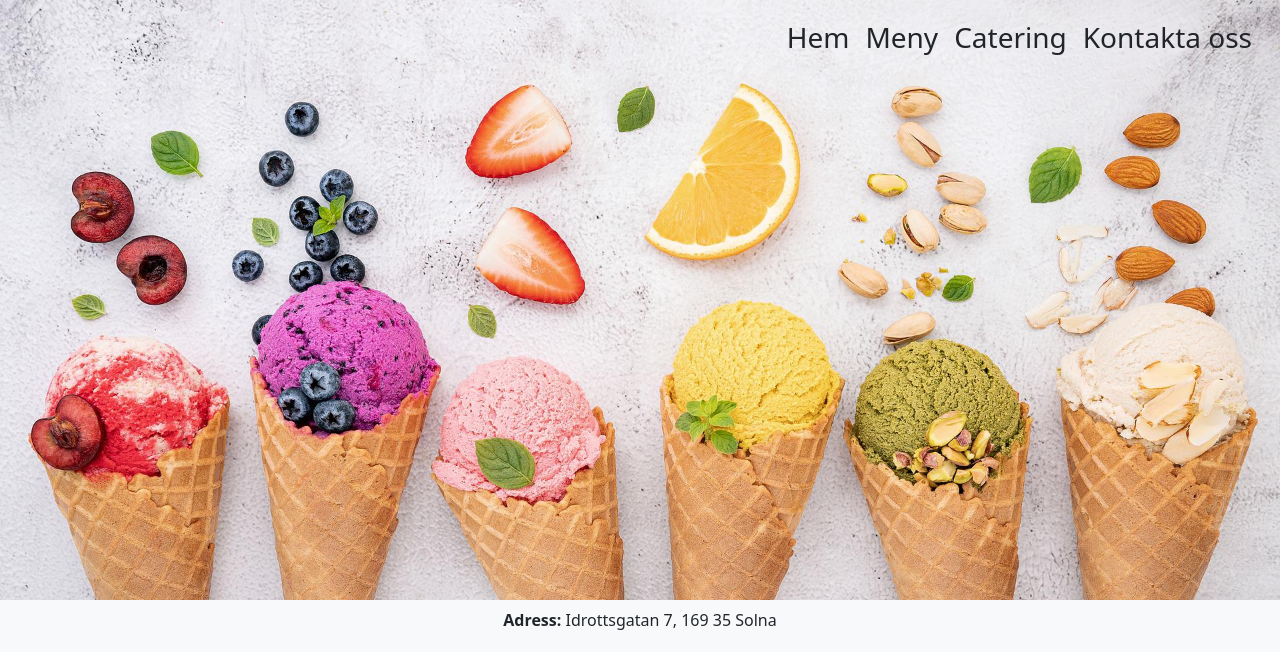
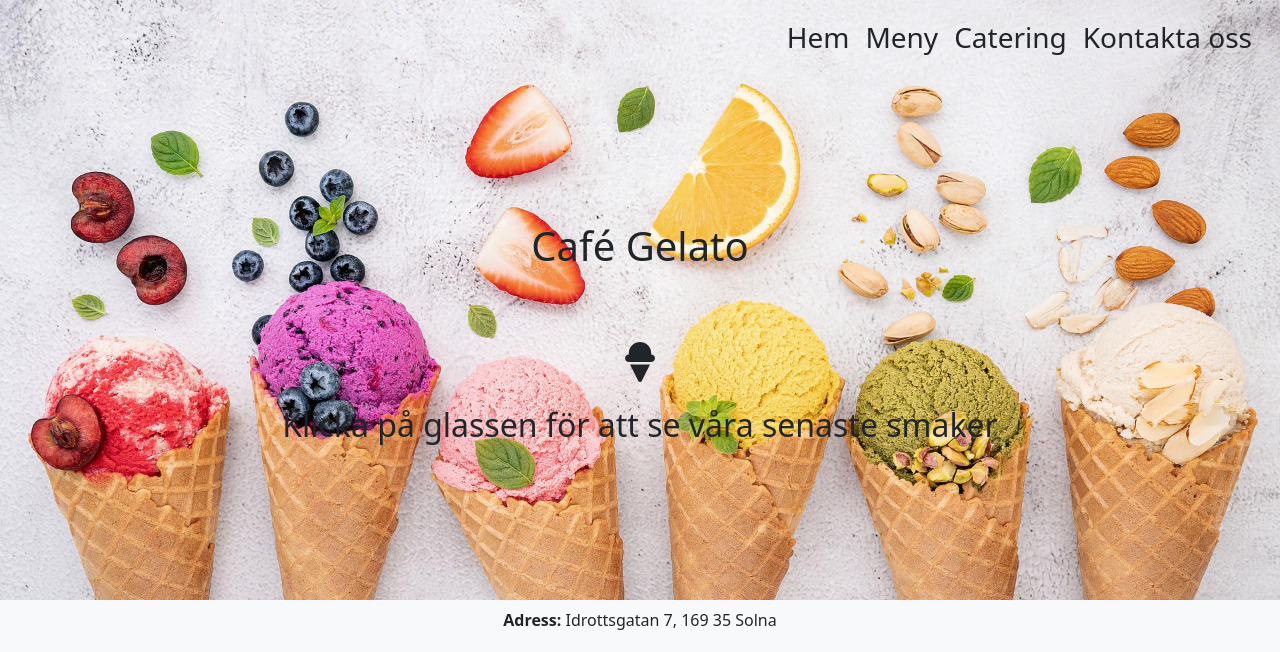
Before and after one commit to Ehnvik/bootstrap-hemsida, a plain HTML site: page index.html in a window 1280 px wide. Shown: the top 652 px of the page. Drawn offline with nearby package versions, Linux system fonts and the light colour scheme.

Commit message:
Completed index main content

```diff
--- a/index.html
+++ b/index.html
@@ -47,7 +47,15 @@
         </nav>
     </header>
 
-
+    <main class="row mt-auto">
+        <article class="col-12 d-flex justify-content-center">
+            <h1 class="fs-1 mb-5">Café Gelato</h1>
+        </article>
+        <article class="text-center">
+            <a href="menu.html"><i class="my-4 fs-1 text-dark fa-solid fa-ice-cream"></i></a>
+            <p class="h2 text-dark font-weight-bold">Klicka på glassen för att se våra senaste smaker</p>
+        </article>
+    </main>
 
     <footer class="row mt-auto bg-light h-25">
             <article class="col-12 m-0 text-center text-dark"><p class="m-0 mt-2" ><strong>Adress:</strong> Idrottsgatan 7, 169 35 Solna</p></article>
```
